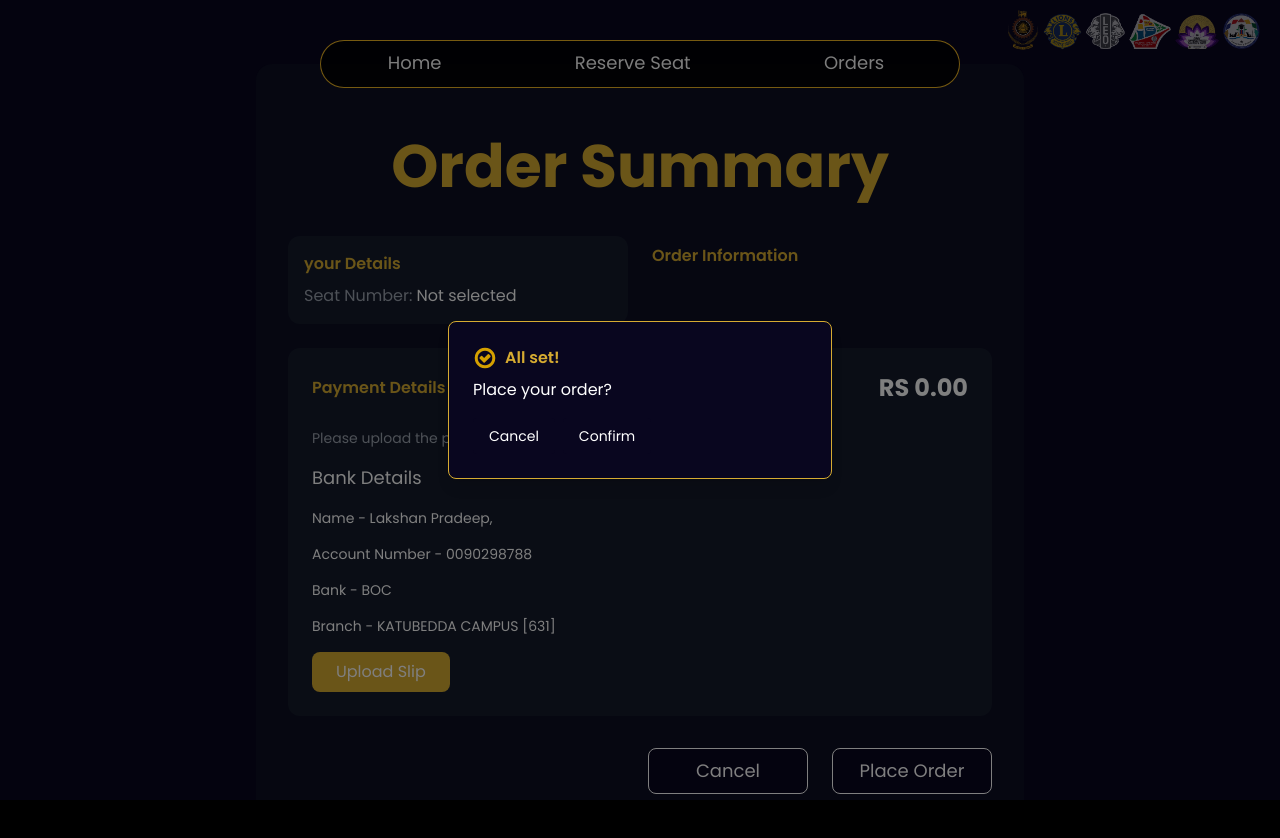
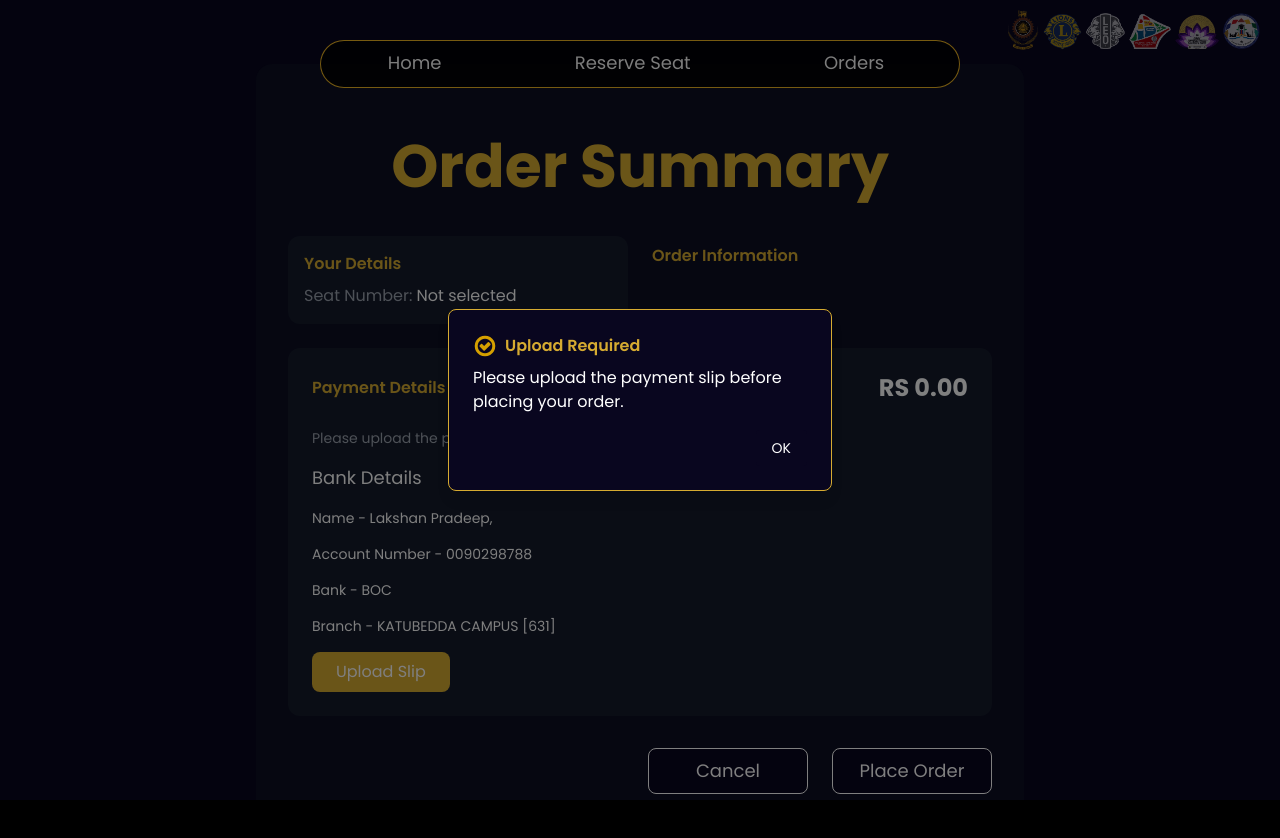
Before and after one commit to hasithasandunlakshan/leo_candle_night, a Next.js app: page /orderdetails/ordersummery in a window 1280 px wide. Both pictures are taken after a click on the button "Place Order". Shown: the top 838 px of the page. Built offline with nearby package versions, Linux system fonts and the light colour scheme; a web font is replaced by a local one.

Commit message:
Image upload confirmation toast added

```diff
--- a/src/components/OrderSummery/OrderSummary.tsx
+++ b/src/components/OrderSummery/OrderSummary.tsx
@@ -1,11 +1,10 @@
 "use client";
 import React, { useContext, useEffect, useState, useRef } from "react";
 import axios from "axios";
-    import { CartContext } from "../../context/userOrder"; // Adjust the path as needed
+import { CartContext } from "../../context/userOrder";
 import { useRouter } from "next/navigation";
 import ProcessingOrder from "../Loading/ProcessingOrder";
 import Image from "next/image";
-    import { MdDelete } from "react-icons/md";
 import { AnimatePresence, motion } from "framer-motion";
 
 export default function OrderSummary() {
@@ -15,28 +14,25 @@
   const imageRef = useRef<HTMLImageElement>(null);
   const fileInputRef = useRef<HTMLInputElement>(null);
   const [showToast, setShowToast] = useState<boolean>(false);
-      const [loading, setLoading] = useState(false); // To handle the loading state
-      const [showThankYou, setShowThankYou] = useState(false); // To show the "Thank You" message
-
-      const [formData, setFormData] = useState<FormData | null>(null);  // Declare formData as a state
+  const [showUploadToast, setShowUploadToast] = useState<boolean>(false);
+  const [loading, setLoading] = useState(false);
+  const [showThankYou, setShowThankYou] = useState(false);
+  const [formData, setFormData] = useState<FormData | null>(null);
   const [showToastCancel, setShowToastCancel] = useState<boolean>(false);
   const cartContext = useContext(CartContext);
   const router = useRouter();
+
   useEffect(() => {
     console.log("cartContext:", cartContext);
   }, [cartContext]);
-
-
 
   if (!cartContext) {
     return <div>No order summary available</div>;
   }
 
-      console.log("cartContext:", cartContext);
+  const { users, seats, index, cartLocal } = cartContext;
+  const totalPrice = cartContext.totalPrice;
 
-      const { users, name, numOfSeat, seats, index,cartLocal } = cartContext;
-
-      console.log("cartContext user:", users);
   const handleResetAndNavigate = () => {
     if (cartContext?.resetOrder) {
       cartContext.resetOrder();
@@ -44,40 +40,37 @@
     }
     router.push("/");
   };
+
   const handleSeatBoook = async () => {
-        const seatNumbers = seats?.seatNumber
-        try{
-          const response = await axios.post("/api/seats/bookSeats",{ seatNumbers: [seatNumbers] })
-          if(response.status === 200){
+    const seatNumbers = seats?.seatNumber;
+    try {
+      const response = await axios.post("/api/seats/bookSeats", { seatNumbers: [seatNumbers] });
+      if (response.status === 200) {
         cartContext.resetOrder();
         setShowThankYou(true);
-
       }
-        }catch(error){
+    } catch (error) {
       console.error("Error sending order to backend:", error);
       alert("Failed to add seat");
     }
-      }
+  };
 
   const handleCancel = () => {
     setShowToast(false);
     setShowToastCancel(false);
+    setShowUploadToast(false);
   };
 
   const handleFileUpload = async (event: React.ChangeEvent<HTMLInputElement>) => {
     const file = event.target.files?.[0];
     if (file) {
-          console.log("************Selected file:", file.type);
-          setImagePreviewType(file.type);}
-        if (!file) return;
-
+      setImagePreviewType(file.type);
       const fileURL = URL.createObjectURL(file);
-        console.log("File URL:", fileURL);
       setImagePreview(fileURL);
-
       const newFormData = new FormData();
       newFormData.append("file", file);
       setFormData(newFormData);
+    }
   };
 
   const uploadImage = async (): Promise<string | null> => {
@@ -94,23 +87,15 @@
       });
 
       if (response.status === 200) {
-            console.log("Image uploaded successfully");
         await sendOrderToBackend(response.data.imageUrl);
-
       }
 
-          const data = response.data; // Directly access response.data
-          console.log("Upload response data:", data);
-
+      const data = response.data;
       if (data && data.publicId && data.imageUrl) {
-            setUploadedImage(data.imageUrl); // Save the uploaded image URL
-            console.log("Image uploaded successfully, publicId:", data.publicId);
-            return data.imageUrl; // Return the uploaded image URL
-          } else {
-            console.error("Invalid response structure:", data);
-            alert("Failed to upload image: Invalid response structure.");
+        setUploadedImage(data.imageUrl);
+        return data.imageUrl;
+      }
       return null;
-          }
     } catch (error: any) {
       console.error("Error uploading image:", error.message || error);
       alert("Failed to upload image. Please try again later.");
@@ -121,7 +106,6 @@
   const sendOrderToBackend = async (imageUrl: string | null) => {
     if (!imageUrl) {
       alert("Image URL is missing. Please upload the image again.");
-          console.log("No image URL, cannot send order");
       return;
     }
 
@@ -133,66 +117,55 @@
         department: user.department,
         foodList: user.foodList,
         totalPrice: user.totalprice,
-            // batch: user.batch,
-            // faculty: user.faculty,
         seatNumber: user.seatNumber,
-            imageURL: imageUrl, // Pass the uploaded image URL
+        imageURL: imageUrl,
         isApproved: user.isApproved || false,
       }));
 
       const data = {
         index,
-            numOfSeat,
+        numOfSeat: cartContext.numOfSeat,
         seats: seats?.seatNumber,
         orderDetails,
       };
 
       const response = await axios.post("/api/user/setUserDetails", data);
-          if (response.status === 200){
-
+      if (response.status === 200) {
         await handleSeatBoook();
-
       }
-          console.log("Order saved successfully:", response.data);
-
     } catch (error) {
       console.error("Error sending order to backend:", error);
       alert("Failed to send order");
     }
   };
 
-
+  const handlePlaceOrder = () => {
+    if (!imagePreview) {
+      setShowUploadToast(true);
+    } else {
+      setShowToast(true);
+    }
+  };
 
   const handleOrderSubmission = async () => {
-        setLoading(true); // Start loading
+    setLoading(true);
     try {
       const imageUrl = await uploadImage();
       if (imageUrl) {
-            //await sendOrderToBackend(imageUrl);
-            //await handleSeatBoook();
-            //cartContext.resetOrder();
-            //setShowThankYou(true);
+        // Order processing handled in uploadImage
       }
     } finally {
-          setLoading(false); // Stop loading
+      setLoading(false);
     }
   };
-
 
   const triggerFileInput = () => {
     fileInputRef.current?.click();
   };
 
-
-
-
-      const totalPrice =cartContext.totalPrice;
   if (loading) {
-        return (
-        <ProcessingOrder/>
-        );
+    return <ProcessingOrder />;
   }
-
 
   if (showThankYou) {
     return (
@@ -206,63 +179,46 @@
             </div>
             <h2 className="text-3xl font-bold text-white mb-4">Payment Complete!</h2>
             <p className="text-gray-300 mb-8">Thank you for your order. Your payment has been processed successfully.</p>
-              <a href="/orderdetails" className="text-secondary ">VIEW ORDER DETAILS</a>
+            <a href="/orderdetails" className="text-secondary">VIEW ORDER DETAILS</a>
             <button
               onClick={() => router.push("/")}
-                className="px-8 py-2  bg-secondary mt-4 text-white rounded-lg font-medium hover:bg-secondary/80 transition-colors"
+              className="px-8 py-2 bg-secondary mt-4 text-white rounded-lg font-medium hover:bg-secondary/80 transition-colors"
             >
               Return Home
             </button>
           </div>
         </div>
       </div>
-
     );
   }
+
   return (
     <div className="min-h-screen bg-primary py-16 px-4 sm:px-6 lg:px-8">
       <div className="max-w-3xl mx-auto">
         <div className="bg-gray-900/50 backdrop-blur-sm rounded-2xl p-8">
           <h1 className="md:text-6xl text-4xl font-bold text-secondary mb-10 mt-10 text-center">Order Summary</h1>
 
-            {/* Order Details */}
           <div className="space-y-6 mb-8">
             <div className="grid grid-cols-1 md:grid-cols-2 gap-6">
               <div className="bg-gray-800/50 p-4 rounded-xl">
-                  <h3 className="text-secondary font-semibold mb-2">your Details</h3>
+                <h3 className="text-secondary font-semibold mb-2">Your Details</h3>
                 <div className="space-y-2">
                   <p className="text-gray-400">Seat Number: <span className="text-white">{seats ? seats.seatNumber : "Not selected"}</span></p>
 
                   {users.length > 0 && (
                     <div className="space-y-2">
-        <p className="text-gray-400">
-          NIC Number: <span className="text-white">{users[users.length - 1].index}</span>
-        </p>
-        {/* <p className="text-gray-400">
-          Food Items: <span className="text-white">{users[users.length - 1].foodList.join(", ")}</span>
-        </p> */}
-        <p className="text-gray-400">
-          status: <span className="text-white">{users[users.length - 1].department}</span>
-        </p>
-        <p className="text-gray-400">
-          WhatsApp: <span className="text-white">{users[users.length - 1].whatsapp}</span>
-        </p>
+                      <p className="text-gray-400">NIC Number: <span className="text-white">{users[users.length - 1].index}</span></p>
+                      <p className="text-gray-400">Status: <span className="text-white">{users[users.length - 1].department}</span></p>
+                      <p className="text-gray-400">WhatsApp: <span className="text-white">{users[users.length - 1].whatsapp}</span></p>
                     </div>
                   )}
-
+                </div>
               </div>
 
-
-                </div>
               <ul>
-
                 <h3 className="text-secondary font-semibold mb-2 mt-2">Order Information</h3>
                 {cartLocal.map((item) => (
-                                <li
-                                  key={item.id}
-                                  className="flex justify-between my-2 w-full bg-gray-800/80 p-2  rounded-xl text-gray-200 items-center align-middle"
-                                >
-                                  {/* Product Image */}
+                  <li key={item.id} className="flex justify-between my-2 w-full bg-gray-800/80 p-2 rounded-xl text-gray-200 items-center align-middle">
                     <div className="flex w-[80%] gap-2">
                       <Image
                         src={item.image}
@@ -272,27 +228,14 @@
                         className="rounded-xl max-h-32"
                       />
                       <span>
-                                    {item.name} <br /> RS:   {item.price.toFixed(2)}
+                        {item.name} <br /> RS: {item.price.toFixed(2)}
                       </span>
                     </div>
-
-
-                                  {/* Remove Button */}
-                                  {/* <Button
-                                    onClick={() => handleRemoveFromCart(item.id)}
-                                    variant="outline"
-                                    className="ml-2 font-xs bg-red-400"
-                                  >
-
-                                  </Button> */}
-                              {/* <MdDelete className=' text-red-600 text-xl cursor-pointer hover:scale-110 transition-all duration-150'   onClick={() => (item.id)}/> */}
                   </li>
                 ))}
               </ul>
             </div>
 
-
-              {/* Payment Section */}
             <div className="bg-gray-800/50 p-6 rounded-xl">
               <div className="flex justify-between items-center mb-6">
                 <h3 className="text-secondary font-semibold">Payment Details</h3>
@@ -300,9 +243,8 @@
               </div>
 
               <div className="space-y-4">
-
                 <p className="text-sm text-gray-400">Please upload the payment slip with your index number written on it</p>
-                  <p className="text-lg text-white">Bank Details </p>
+                <p className="text-lg text-white">Bank Details</p>
                 <p className="text-sm text-white">Name - Lakshan Pradeep,</p>
                 <p className="text-sm text-white">Account Number - 0090298788</p>
                 <p className="text-sm text-white">Bank - BOC</p>
@@ -325,48 +267,95 @@
                 {imagePreview && (
                   <div className="mt-4">
                     <p className="text-secondary font-semibold mb-2">Preview</p>
-                        {imagePreviewType?.includes("image/") ? (<img
+                    {imagePreviewType?.includes("image/") ? (
+                      <img
                         src={imagePreview}
                         alt="Payment slip preview"
                         className="max-w-xs w-full rounded-lg border border-gray-700"
-                        />) : (<iframe
+                      />
+                    ) : (
+                      <iframe
                         src={imagePreview}
                         className="max-w-xs w-full rounded-lg border border-gray-700"
                         width="100%"
                         height="500px"
-                        />)}
-
+                      />
+                    )}
                   </div>
                 )}
               </div>
             </div>
           </div>
 
-
-            <div className="flex flex-col-reverse  sm:flex-row   items-end justify-end gap-2 sm:gap-6 text-md sm:text-lg">
-              <div className="text-center  ">
+          <div className="flex flex-col-reverse sm:flex-row items-end justify-end gap-2 sm:gap-6 text-md sm:text-lg">
+            <div className="text-center">
               <button
                 onClick={() => setShowToastCancel(true)}
-                  className="sm:px-3 px-6 min-w-40 py-2 bg-primary text-white border border-white rounded-lg  font-normal hover:bg-secondary/80 transition-colors"
+                className="sm:px-3 px-6 min-w-40 py-2 bg-primary text-white border border-white rounded-lg font-normal hover:bg-secondary/80 transition-colors"
               >
                 Cancel
               </button>
             </div>
 
-              {/* Place Order Button */}
-              <div className="text-center  ">
+            <div className="text-center">
               <button
-                  onClick={() => setShowToast(true)}
-                  className="sm:px-3 min-w-40 px-6  py-2 bg-primary text-white border border-white rounded-lg  font-normal hover:bg-secondary/80 transition-colors"
+                onClick={handlePlaceOrder}
+                className="sm:px-3 min-w-40 px-6 py-2 bg-primary text-white border border-white rounded-lg font-normal hover:bg-secondary/80 transition-colors"
               >
                 Place Order
               </button>
             </div>
-
+          </div>
+        </div>
       </div>
 
+      <AnimatePresence>
+        {showUploadToast && (
+          <section className="fixed inset-0 flex items-center justify-center z-40">
+            <motion.div
+              initial={{ opacity: 0 }}
+              animate={{ opacity: 1 }}
+              exit={{ opacity: 0 }}
+              className="fixed inset-0 bg-black bg-opacity-50 z-10"
+            />
+            <motion.div
+              initial={{ opacity: 0, scale: 0.8 }}
+              animate={{ opacity: 1, scale: 1 }}
+              exit={{ opacity: 0, scale: 0.8 }}
+              transition={{ duration: 0.3 }}
+              className="flex justify-center items-center z-50 w-screen"
+            >
+              <div className="bg-primary rounded-lg border-secondary border p-6 shadow-lg sm:w-96 flex w-[90%]">
+                <div className="flex flex-col">
+                  <div className="flex items-center">
+                    <svg
+                      width="24"
+                      height="24"
+                      viewBox="0 0 1792 1792"
+                      fill="#d5a000"
+                      xmlns="http://www.w3.org/2000/svg"
+                      className="mr-2"
+                    >
+                      <path d="M1299 813l-422 422q-19 19-45 19t-45-19l-294-294q-19-19-19-45t19-45l102-102q19-19 45-19t45 19l147 147 275-275q19-19 45-19t45 19l102 102q19 19 19 45t-19 45zm141 83q0-148-73-273t-198-198-273-73-273 73-198 198-73 273 73 273 198 198 273 73 273-73 198-198 73-273zm224 0q0 209-103 385.5t-279.5 279.5-385.5 103-385.5-103-279.5-279.5-103-385.5 103-385.5 279.5-279.5 385.5-103 385.5 103 279.5 279.5 103 385.5z" />
+                    </svg>
+                    <span className="text-secondary font-semibold">Upload Required</span>
+                  </div>
+                  <span className="text-white mt-2">Please upload the payment slip before placing your order.</span>
+                  <div className="flex justify-end mt-4 space-x-2">
+                    <button
+                      onClick={handleCancel}
+                      className="px-4 py-2 text-sm bg-primary text-white rounded hover:bg-secondary focus:outline-none"
+                    >
+                      OK
+                    </button>
                   </div>
                 </div>
+              </div>
+            </motion.div>
+          </section>
+        )}
+      </AnimatePresence>
+
       <AnimatePresence>
       {showToast && (
         <section className="fixed inset-0 flex items-center justify-center z-40">
@@ -470,9 +459,7 @@
         </section >
       )}
     </AnimatePresence>
+
     </div>
-
   );
-
-
 }
--- a/src/components/meal/FoodList.tsx
+++ b/src/components/meal/FoodList.tsx
@@ -220,11 +220,11 @@ const FoodList: React.FC<FoodListProps> = ({ FinalFood }) => {
             </div>
             <SheetFooter>
               <Button onClick={handleConfirm} className="text-secondary">
-                PURCHASE
+                Confirm Cart
               </Button>
               <SheetClose asChild>
                 <Button type="button" className="text-white mb-2 sm:mb-0">
-                  CONTINUE
+                  Select More
                 </Button>
               </SheetClose>
             </SheetFooter>
```
Lines whose indentation alone changed are shown as unchanged.
